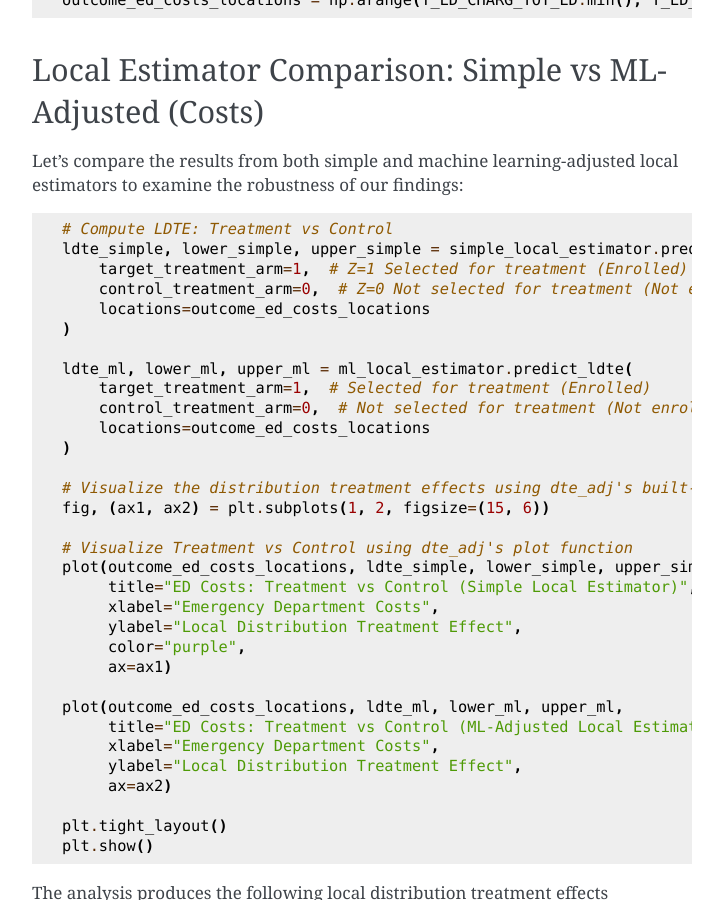
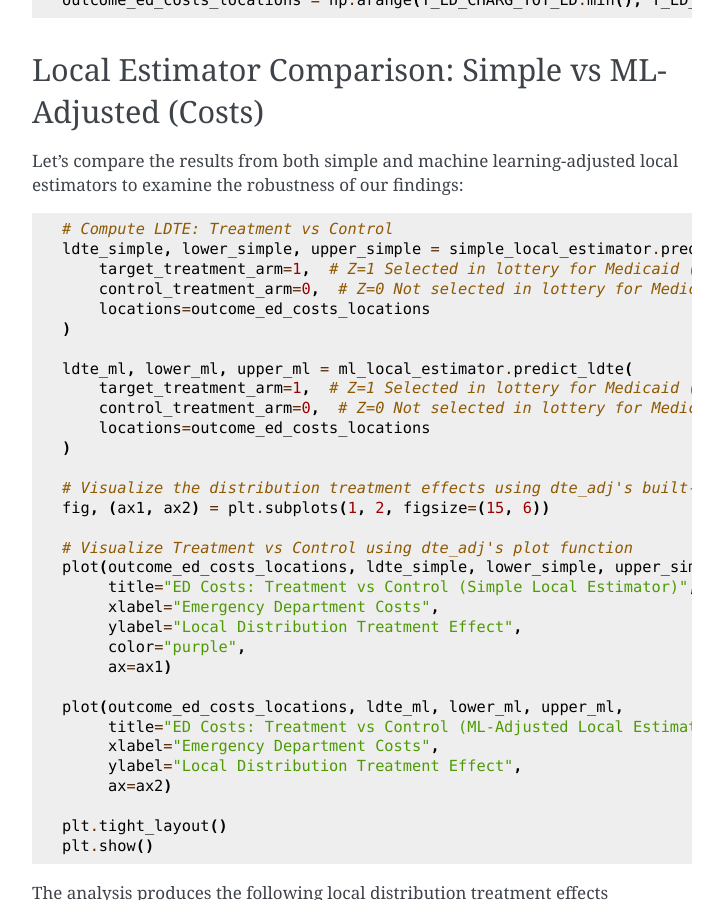
Before and after one commit to CyberAgentAILab/python-dte-adjustment, a Sphinx documentation site: the page built from docs/source/tutorials/oregon.rst, in a window 1280 px wide and 900 px high, scrolled down 3541 px. Shown: the whole window, without its empty margins (388-1111 px from the left). Built offline with Sphinx 7.4.7, drawn with Linux system fonts in a browser that asks for light colours.

Commit message:
Update docs/source/tutorials/oregon.rst
Co-authored-by: Copilot <175728472+Copilot@users.noreply.github.com>

```diff
--- a/docs/source/tutorials/oregon.rst
+++ b/docs/source/tutorials/oregon.rst
@@ -159,14 +159,14 @@ Let's compare the results from both simple and machine learning-adjusted local e
 
     # Compute LDTE: Treatment vs Control
     ldte_simple, lower_simple, upper_simple = simple_local_estimator.predict_ldte(
-        target_treatment_arm=1,  # Z=1 Selected for treatment (Enrolled)
-        control_treatment_arm=0,  # Z=0 Not selected for treatment (Not enrolled)
+        target_treatment_arm=1,  # Z=1 Selected in lottery for Medicaid (treatment assignment)
+        control_treatment_arm=0,  # Z=0 Not selected in lottery for Medicaid (control assignment)
         locations=outcome_ed_costs_locations
     )
 
     ldte_ml, lower_ml, upper_ml = ml_local_estimator.predict_ldte(
-        target_treatment_arm=1,  # Selected for treatment (Enrolled)
-        control_treatment_arm=0,  # Not selected for treatment (Not enrolled)
+        target_treatment_arm=1,  # Z=1 Selected in lottery for Medicaid (treatment assignment)
+        control_treatment_arm=0,  # Z=0 Not selected in lottery for Medicaid (control assignment)
         locations=outcome_ed_costs_locations
     )
 
```
